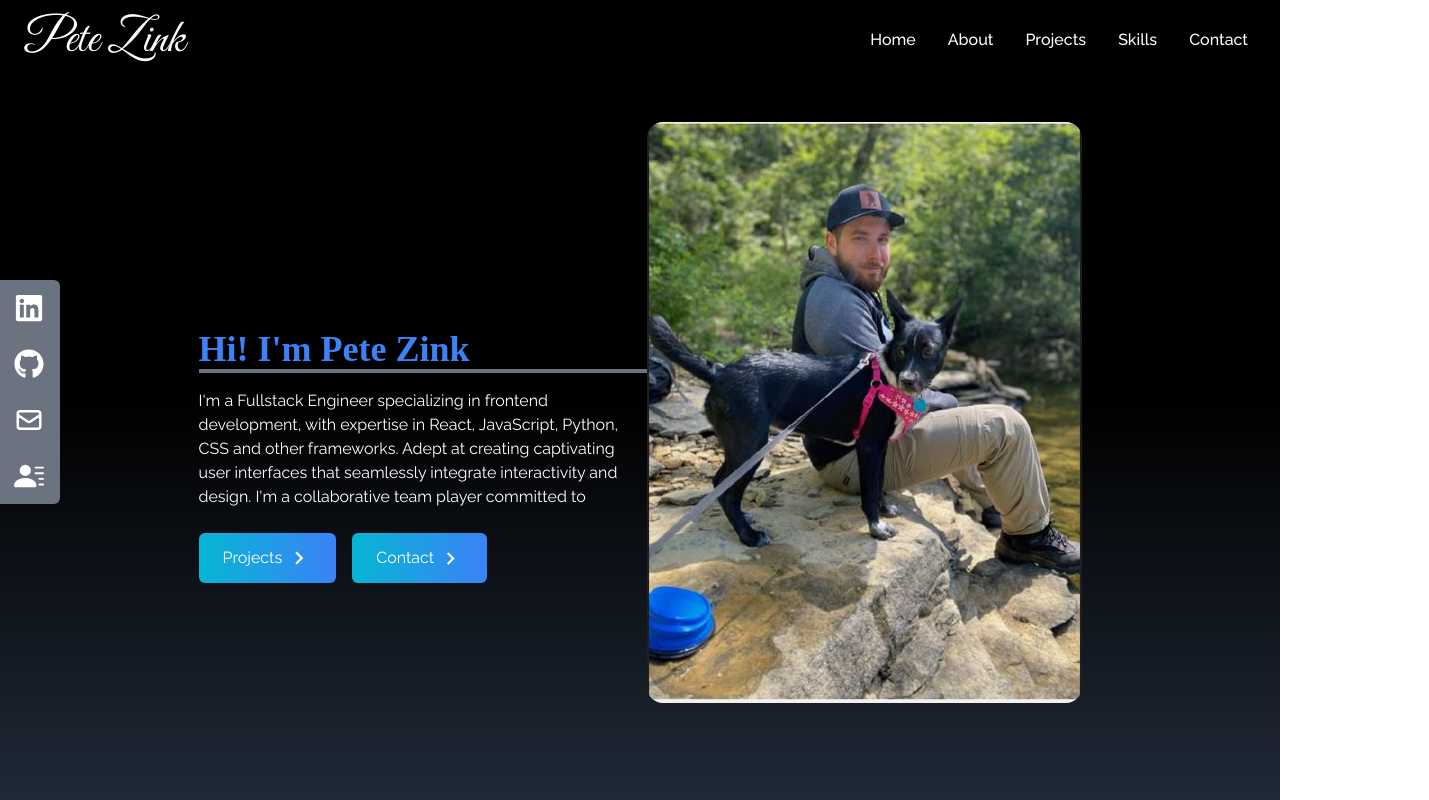
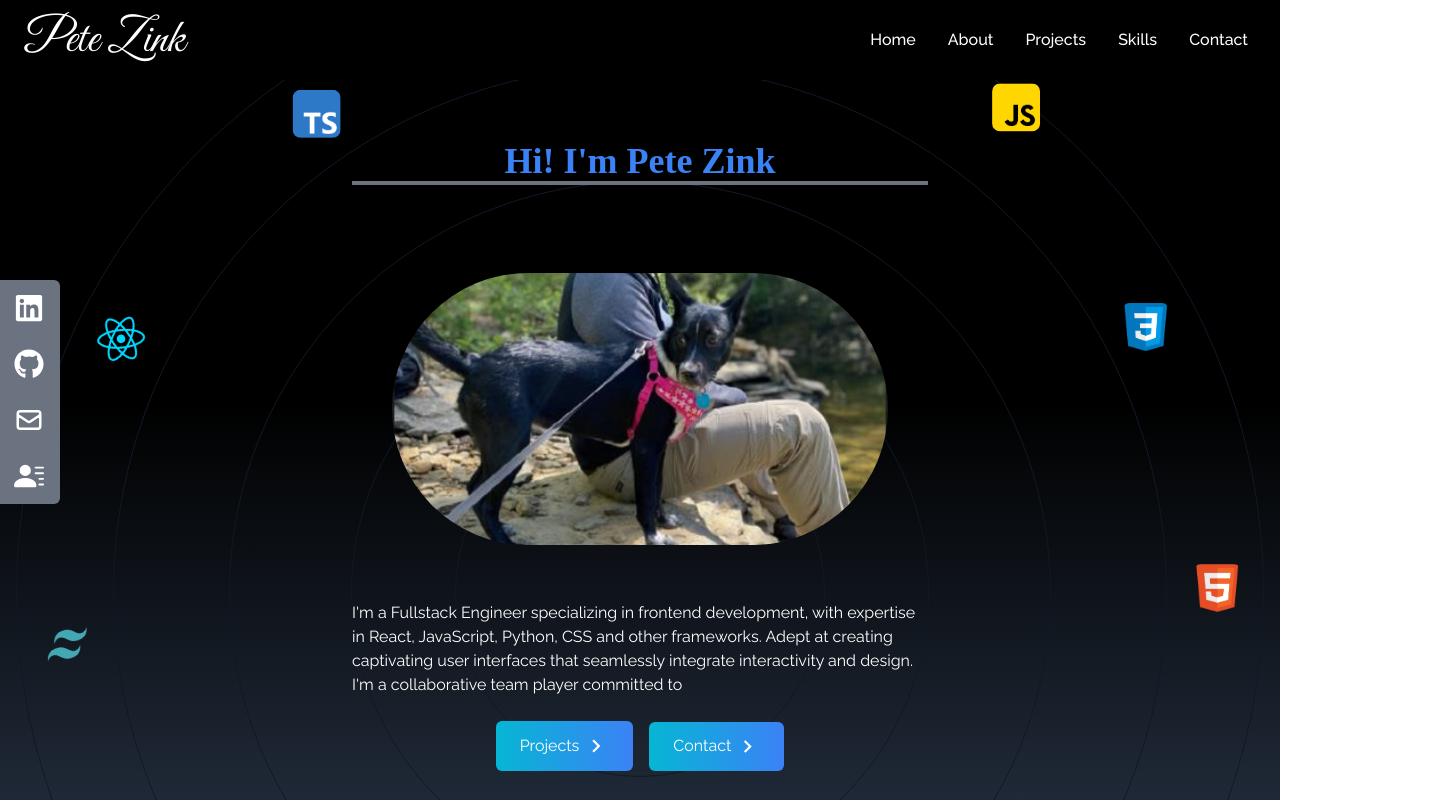
Before and after one commit to Pzink03/yt-react-my-portfolio, a React (Create React App) app: page / in a window 1280 px wide. Shown: the top 800 px of the page, 1429 px wide, since content can reach past the window. Built offline with nearby package versions, Linux system fonts and the light colour scheme.

Commit message:
Updated Hero Section. Added icons absolutely positioned to circle the hero image.

```diff
--- a/package.json
+++ b/package.json
@@ -9,6 +9,7 @@
     "react": "^18.2.0",
     "react-dom": "^18.2.0",
     "react-icons": "^4.10.1",
+    "react-just-parallax": "^3.1.16",
     "react-scripts": "5.0.1",
     "react-scroll": "^1.8.9",
     "web-vitals": "^2.1.4"
--- /dev/null
+++ b/src/components/BackgroundCircles.jsx
@@ -0,0 +1,79 @@
+import { MouseParallax } from "react-just-parallax";
+import javascript from "../assets/javascript.png"
+import html from "../assets/html.png"
+import css from "../assets/css.png"
+// import appwrite from "../assets/appwrite.png"
+import react from "../assets/react.png"
+// import python from "../assets/Python.png"
+// import github from "../assets/github.png"
+import tailwind from "../assets/tailwind.png"
+// import postgresql from "../assets/postgresql.png"
+import typescript from "../assets/Typescriptlogo.png"
+// import django from "../assets/Django.png"
+// import bootstrap from "../assets/Bootstrap.png"
+// import docker from "../assets/Docker.png"
+// import fastapi from "../assets/fastapi.png"
+
+const Rings = () => {
+    return (
+      <>
+        <div className="absolute top-1/2 left-1/2 w-[65.875rem] aspect-square border border-gray-900 rounded-full -translate-x-1/2 -translate-y-1/2" />
+        <div className="absolute top-1/2 left-1/2 w-[51.375rem] aspect-square border border-gray-900 rounded-full -translate-x-1/2 -translate-y-1/2" />
+        <div className="absolute top-1/2 left-1/2 w-[36.125rem] aspect-square border border-gray-900 rounded-full -translate-x-1/2 -translate-y-1/2" />
+        <div className="absolute top-1/2 left-1/2 w-[23.125rem] aspect-square border border-gray-900 rounded-full -translate-x-1/2 -translate-y-1/2" />
+      </>
+    );
+  };
+
+export const BackgroundCircles = ({ parallaxRef }) => {
+
+    return (
+      <div className="absolute -top-[42.375rem] left-1/2 w-[78rem] aspect-square border border-gray-900 rounded-full -translate-x-1/2 md:-top-[38.5rem] xl:-top-[2rem]">
+        <Rings />
+        <MouseParallax strength={0.07} parallaxContainerRef={parallaxRef}>
+          <div className="absolute bottom-1/2 left-1/2 w-0.25 h-1/2 origin-bottom rotate-[36deg] ">
+            <img
+            src={javascript}
+            className="w-12 h-12 rounded-lg -rotate-[36deg]"
+            alt="javascript"
+            />
+          </div>
+          <div className="absolute bottom-1/2 left-1/2 w-0.25 h-1/2 origin-bottom -rotate-[36deg]">
+            <img
+            src={typescript}
+            className="w-12 h-12 rounded-lg mt-2 rotate-[36deg]"
+            alt="typescript"
+            />
+          </div>
+          <div className="absolute bottom-1/2 left-1/2 w-0.25 h-1/2 origin-bottom -rotate-[65deg]">
+            <img
+            src={react}
+            className="w-12 h-12 rounded-lg"
+            alt="react"
+            />
+          </div>
+          <div className="absolute bottom-1/2 left-1/2 w-0.25 h-1/2 origin-bottom -rotate-[95deg]">
+            <img
+            src={tailwind}
+            className="w-12 h-12 rounded-lg rotate-[75deg]"
+            alt="tailwind"
+            />
+          </div>
+          <div className="absolute bottom-1/2 left-1/2 w-0.25 h-1/2 origin-bottom rotate-[95deg]">
+            <img
+            src={html}
+            className="w-12 h-12 rounded-lg mt-24 mr-24 -rotate-[95deg]"
+            alt="html"
+            />
+          </div>
+          <div className="absolute bottom-1/2 left-1/2 w-0.25 h-1/2 origin-bottom rotate-[70deg]">
+            <img
+            src={css}
+            className="w-12 h-12 rounded-lg mt-44 mr-64 -rotate-[70deg]"
+            alt="css"
+            />
+          </div>
+        </MouseParallax>
+      </div>
+    );
+  };
--- a/src/components/Home.jsx
+++ b/src/components/Home.jsx
@@ -1,22 +1,29 @@
-import React from 'react'
+import React, { useRef } from 'react'
 import HeroImage from '../assets/Gradpic.jpg'
 import {MdKeyboardArrowRight} from 'react-icons/md'
 import {Link} from 'react-scroll'
 import Typewriter from "./Typewrite.jsx";
+import { BackgroundCircles } from './BackgroundCircles.jsx';
 
 
 const Home = () => {
+    const parallaxRef = useRef(null)
+
   return (
-    <div name="home" className='h-screen w-full bg-gradient-to-b from-black via-black to-gray-800 '>
-        <div className='max-w-screen-lg mx-auto flex flex-col items-center justify-center h-full px-4 md:flex-row'>
-            <div className='flex flex-col justify-center h-full'>
-                <h2 className='text-4xl mt-20 pt-10 font-bold text-blue-500 border-b-4 border-gray-500 pr-4 section-title'>
+    <div name="home" className='h-screen w-full bg-gradient-to-b  from-black via-black to-gray-800 relative' ref={parallaxRef}>
+        <div className='max-w-screen-lg mx-auto flex flex-col items-center z-10  justify-center h-full px-4 relative'>
+            <div className='flex flex-col justify-center h-full relative '>
+                        <h2 className='text-4xl text-center mt-20 pt-10 font-bold text-blue-500 border-b-4 border-gray-500 section-title'>
                         Hi!  <Typewriter text=" I'm Pete Zink" delay={300} />
                         </h2>
-                <p className='text-white py-4 max-w-md '>
+            <div className='flex w-full h-1/2 mt-'>
+                <img src={HeroImage} alt='my profile' className='md:rounded-full rounded-xl w-full mt-12 object-cover md:p-10 mt-10' />
+            </div>
+                    <div className='max-w-xl'>
+                        <p className='text-white py-4'>
                         <Typewriter text="I'm a Fullstack Engineer specializing in frontend development, with expertise in React, JavaScript, Python, CSS and other frameworks. Adept at creating captivating user interfaces that seamlessly integrate interactivity and design. I'm a collaborative team player committed to delivering exceptional web experiences that merge innovation with functionality. Check out some of my projects below!" delay={25} />
                         </p>
-                <div className='flex'>
+                        <div className='flex items-center justify-center'>
                             <Link to='projects' smooth duration={500} className=' mr-4 group text-white w-fit px-6 py-3 my-2 flex items-center rounded-md bg-gradient-to-r from-cyan-500 to-blue-500 cursor-pointer'>
                                 Projects
                                 <span className='group-hover:rotate-90 duration-300'>
@@ -33,9 +40,12 @@ const Home = () => {
                         </div>
 
                     </div>
-            <div>
-                <img src={HeroImage} alt='my profile' className='rounded-2xl mx-auto w-2/3 md:w-full mt-6' />
+
                 </div>
+            </div>
+            <div className='hidden md:flex'>
+
+        <BackgroundCircles />
             </div>
 
     </div>
```
Also changed, not shown: 1 other file (tests, documents, lock files or other folders). Lines whose indentation alone changed are shown as unchanged.
